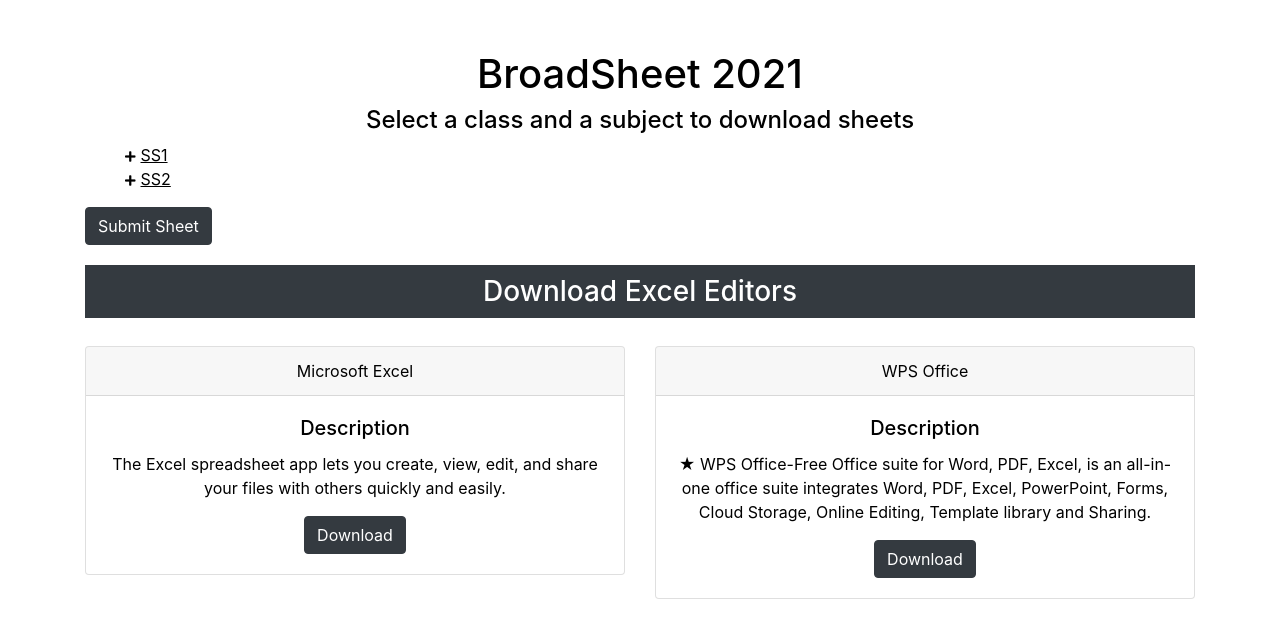
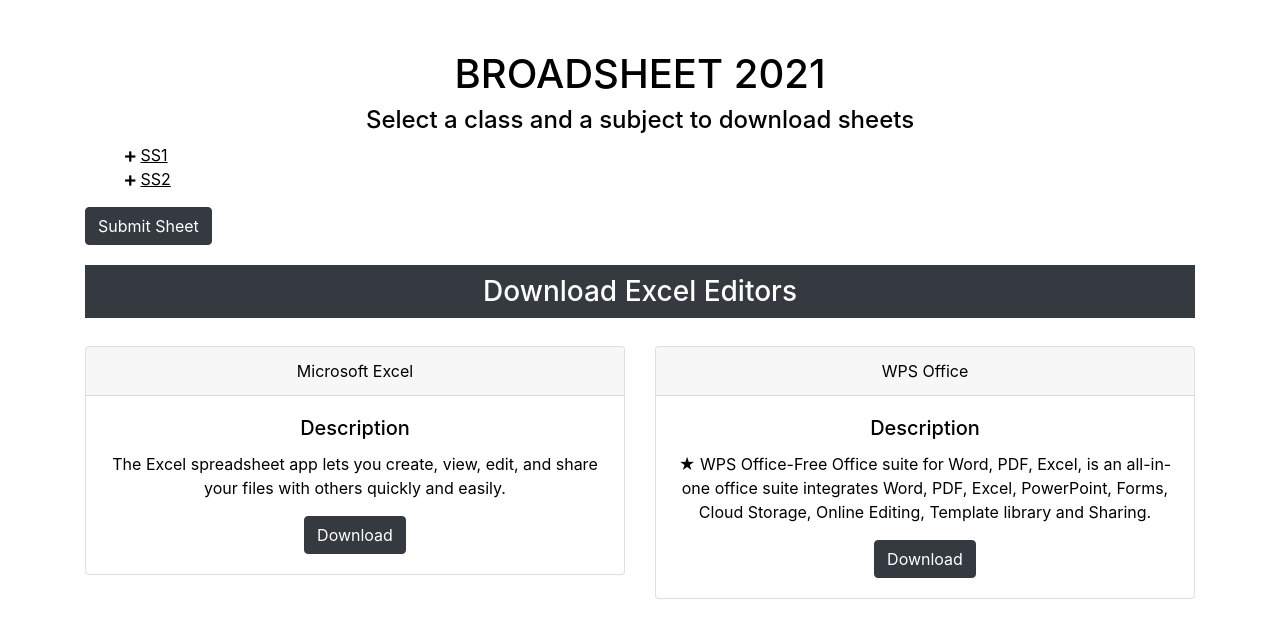
Before and after one commit to herdeybayor/BroadSheet-2021, a plain HTML site: page index.html in a window 1280 px wide. Drawn offline with nearby package versions, Linux system fonts and the light colour scheme.

Commit message:
h1 changed to all caps

```diff
--- a/index.html
+++ b/index.html
@@ -14,7 +14,7 @@
 </head>
 
 <body>
-    <h1>BroadSheet 2021</h1>
+    <h1>BROADSHEET 2021</h1>
     <h4>Select a class and a subject to download sheets</h4>
     <div class="container">
         <ul>
```
